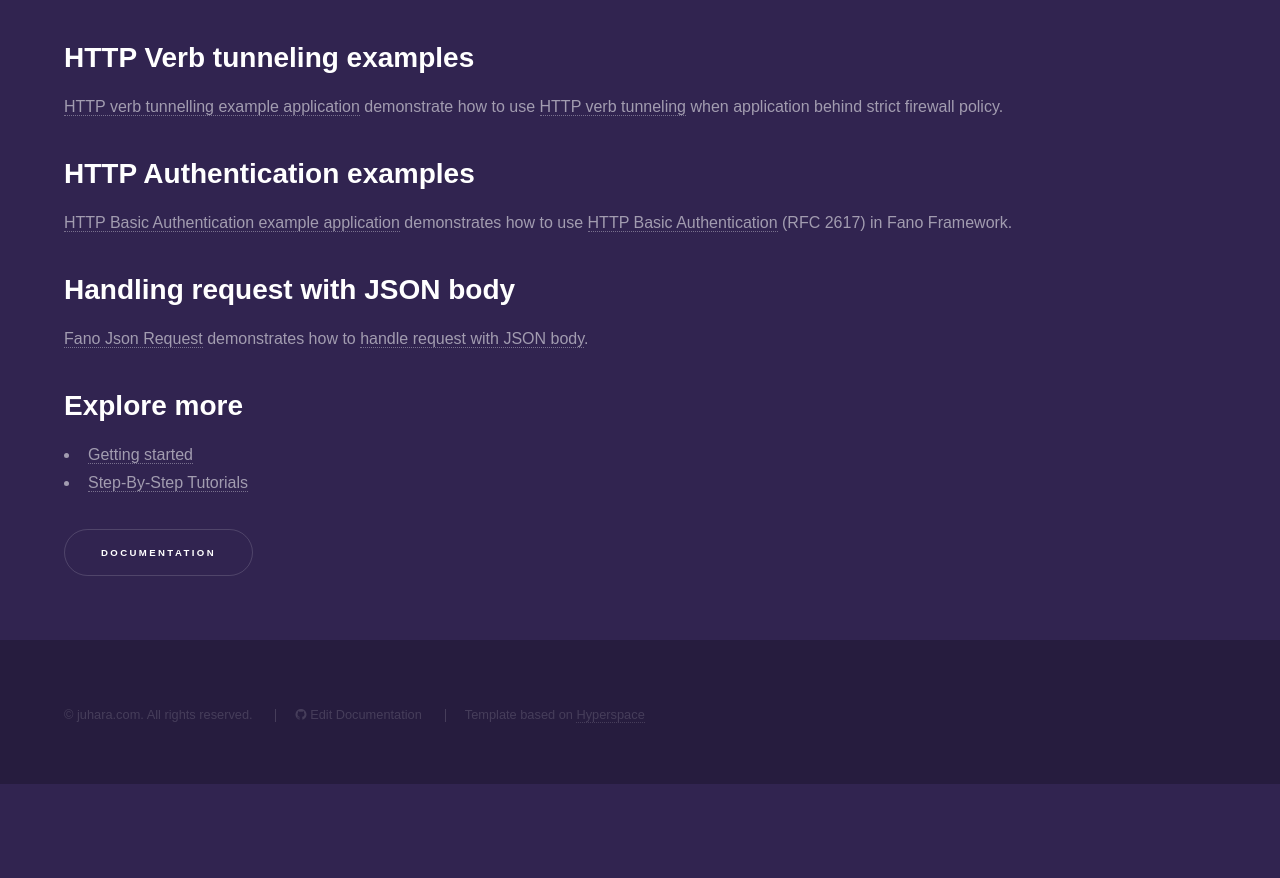
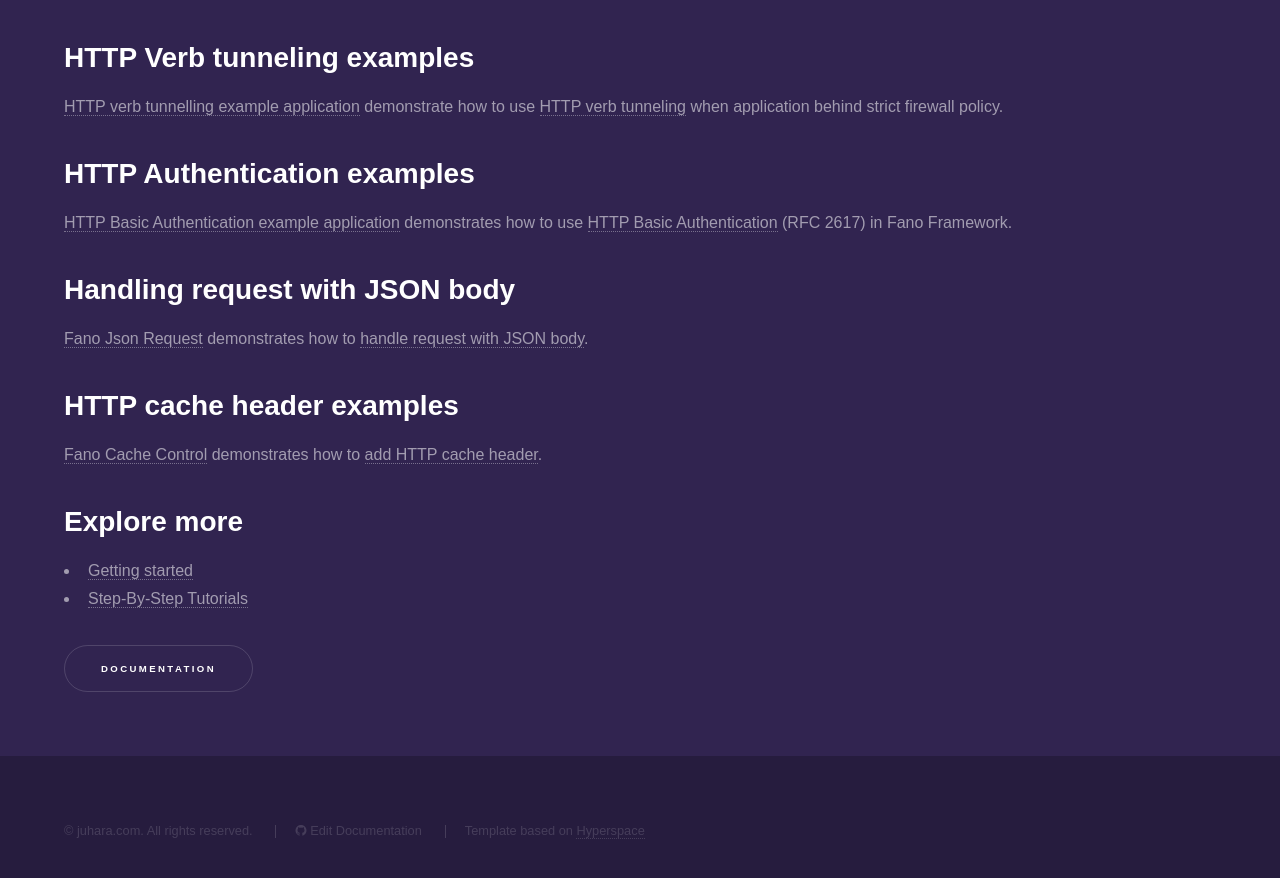
Before and after one commit to fanoframework/fanoframework.github.io, a Jekyll site: the page built from examples/index.md, in a window 1280 px wide and 900 px high, scrolled down 2193 px. Shown: the top 878 px of the window. Built offline with Jekyll 4.4.1, drawn with Linux system fonts in a browser that asks for light colours; our own code applies the rules of GitHub Pages for plain Markdown files; before the commit the page ends 2977 px from its top, so only the background shows below that.

Commit message:
add HTTP cache header example

```diff
--- a/examples/index.md
+++ b/examples/index.md
@@ -84,6 +84,10 @@ Following example applications demonstrate how to use session with Fano Framewor
 
 [Fano Json Request](https://github.com/fanoframework/fano-json-request) demonstrates how to [handle request with JSON body](/working-with-request#handling-request-with-json-body).
 
+## HTTP cache header examples
+
+[Fano Cache Control](https://github.com/fanoframework/fano-cache-control) demonstrates how to [add HTTP cache header](/working-with-response/http-cache-header).
+
 ## Explore more
 
 - [Getting started](/getting-started)
```
Also changed, not shown: working-with-response/http-cache-header/index.md (+1 -0 lines).
